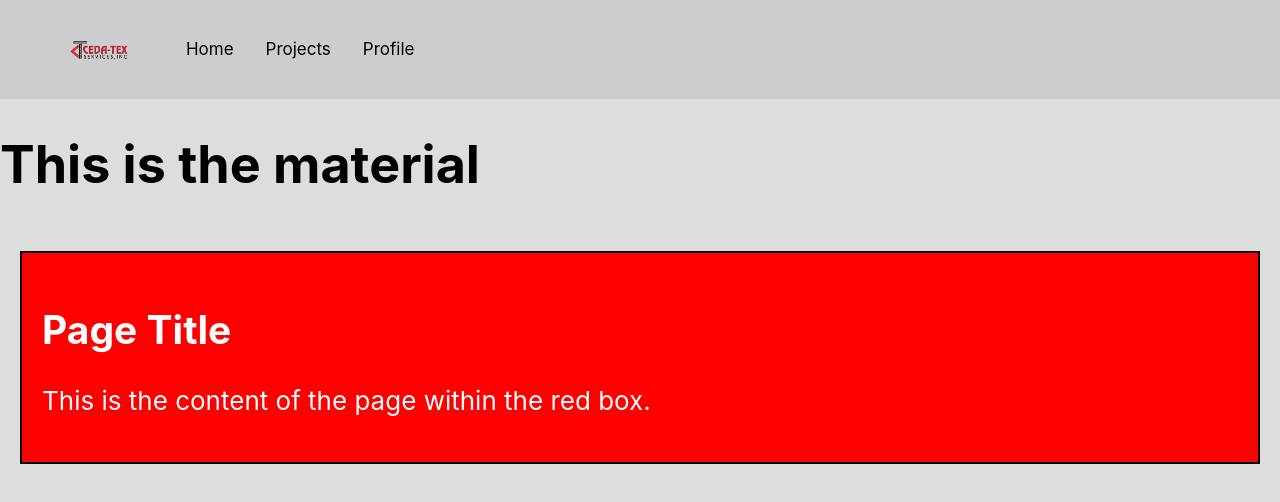
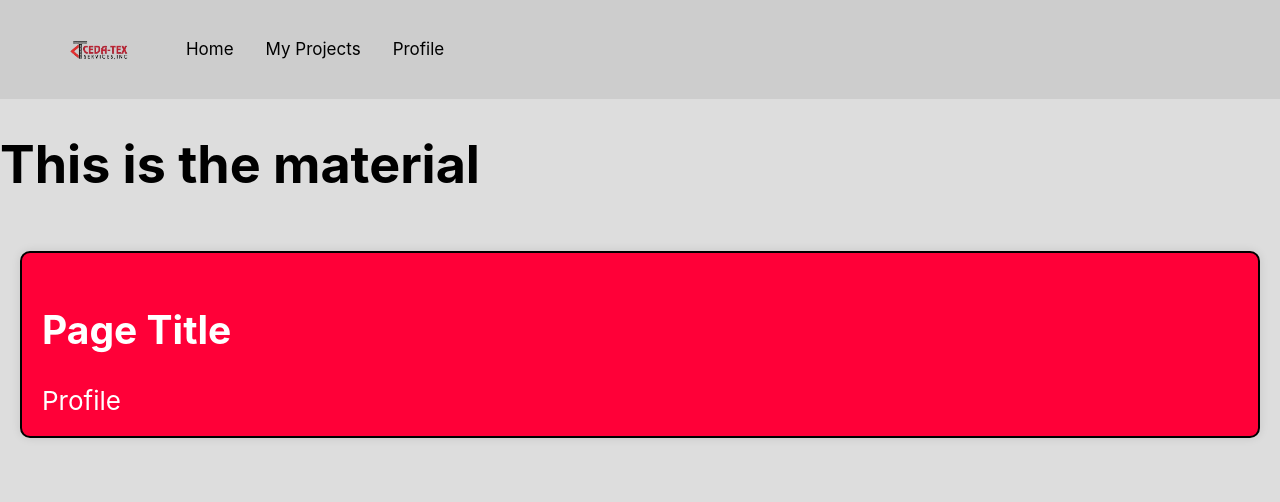
Before and after one commit to KaiNahuina/AppraisalTool, a React (Create React App) app: page /Profile in a window 1280 px wide. Shown: the top 502 px of the page. Built offline with nearby package versions, Linux system fonts and the light colour scheme.

Commit message:
Navbar Routing

```diff
--- a/src/App.css
+++ b/src/App.css
@@ -12,9 +12,12 @@
 }
 
 .redBox {
-  background-color: #ff0000; /* Red background color */
+  background-color: #ff0038; /* Red background color */
   border: 2px solid #000000; /* Black border */
   padding: 20px; /* Adjust padding */
   margin: 20px; /* Adjust margin */
   color: #ffffff; /* Text color */
+  box-shadow: 0 0 10px rgba(0, 0, 0, 0.1);
+  border-radius: 10px;
+  /* max-width: fit-content; */
 }
--- a/src/App.js
+++ b/src/App.js
@@ -2,23 +2,32 @@ import React from 'react';
 import { BrowserRouter as Router, Route, Routes} from 'react-router-dom';
 import './App.css';
 import Sidebar from './Components/Sidebar';
+import Home from './Home';
+import MyProjects from './MyProjects';
+import PriceBreakdown from './PriceBreakdown';
+import Profile from './Profile';
 
 function App() {
   return (
     <div className="App">
+      <Router>
       <header className="App-header">
-        <Router>
-          <Sidebar />
-        </Router>
+        <Sidebar />
       </header>
       <div className="App-body">
         <h1>This is the material</h1>
         <div className="redBox">
           {/* Content specific to each page goes here */}
           <h2>Page Title</h2>
-          <p>This is the content of the page within the red box.</p>
+          <Routes>
+            <Route path="/Home" element={<Home/>} />
+            <Route path="/MyProjects" element={<MyProjects/>} />
+            <Route path="/PriceBreakdown" element={<PriceBreakdown/>} />
+            <Route path="/Profile" element={<Profile/>} />
+          </Routes>
         </div>
       </div>
+      </Router>
     </div>
   );
 }
--- a/src/Components/Sidebar.js
+++ b/src/Components/Sidebar.js
@@ -14,17 +14,17 @@ function Sidebar() {
                             <img class="navbar-brand" src={Logo}/>
                           </li>
                           <li>
-                              <Link to="">
+                              <Link to="/home">
                               <ion-icon name="home">Home</ion-icon>
                               </Link>
                           </li>
                           <li>
-                              <Link to="">
-                              <ion-icon name="file-tray-full">Projects</ion-icon>
+                              <Link to="/myprojects">
+                              <ion-icon name="file-tray-full">My Projects</ion-icon>
                               </Link>
                           </li>
                           <li>
-                              <Link to="">
+                              <Link to="/profile">
                               <ion-icon name="person">Profile</ion-icon>
                               </Link>
                           </li>
--- /dev/null
+++ b/src/Home.js
@@ -0,0 +1,9 @@
+import React from 'react'
+
+function Home() {
+  return (
+    <div>Home</div>
+  )
+}
+
+export default Home
--- /dev/null
+++ b/src/MyProjects.js
@@ -0,0 +1,9 @@
+import React from 'react'
+
+function MyProjects() {
+  return (
+    <div>MyProjects</div>
+  )
+}
+
+export default MyProjects
--- /dev/null
+++ b/src/PriceBreakdown.js
@@ -0,0 +1,9 @@
+import React from 'react'
+
+function PriceBreakdown() {
+  return (
+    <div>PriceBreakdown</div>
+  )
+}
+
+export default PriceBreakdown
--- /dev/null
+++ b/src/Profile.js
@@ -0,0 +1,9 @@
+import React from 'react'
+
+function Profile() {
+  return (
+    <div>Profile</div>
+  )
+}
+
+export default Profile
```
